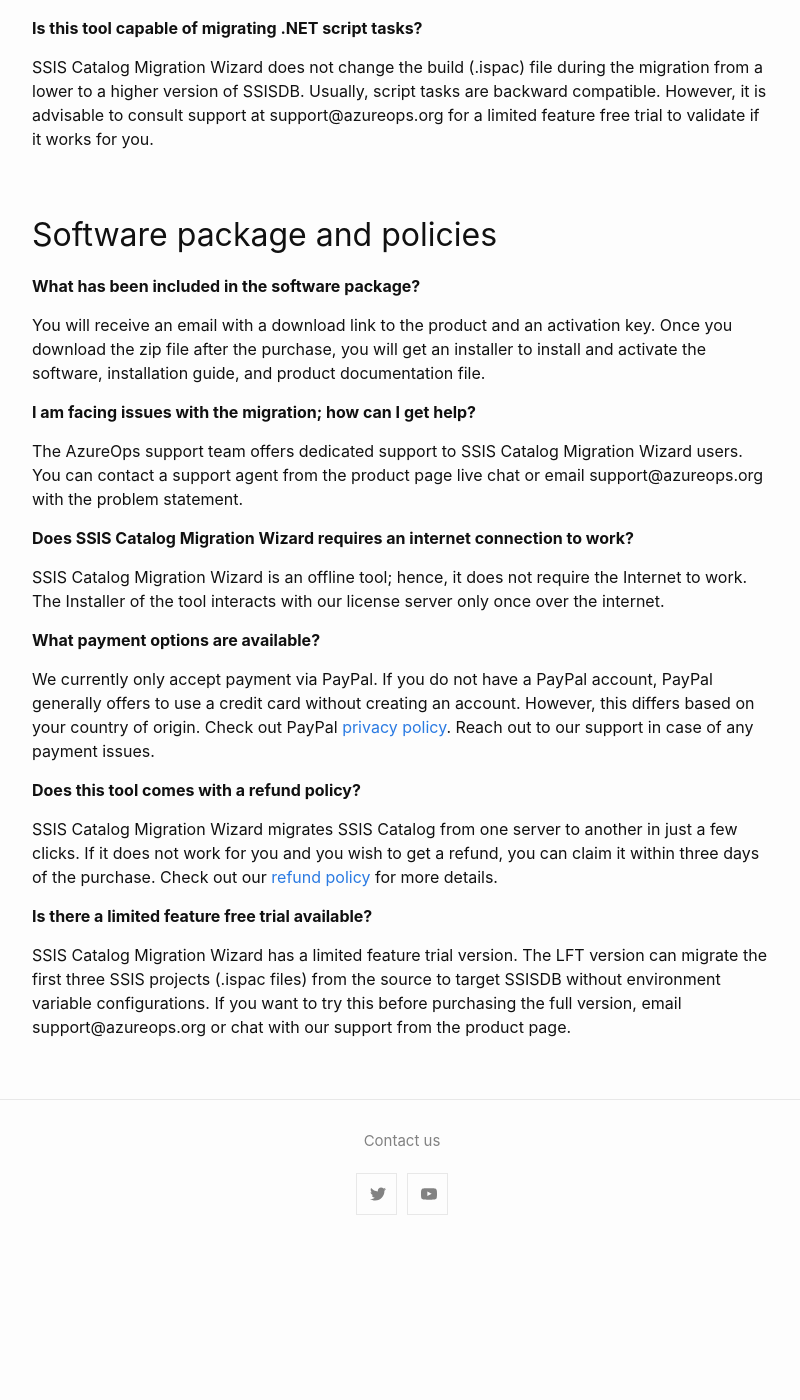
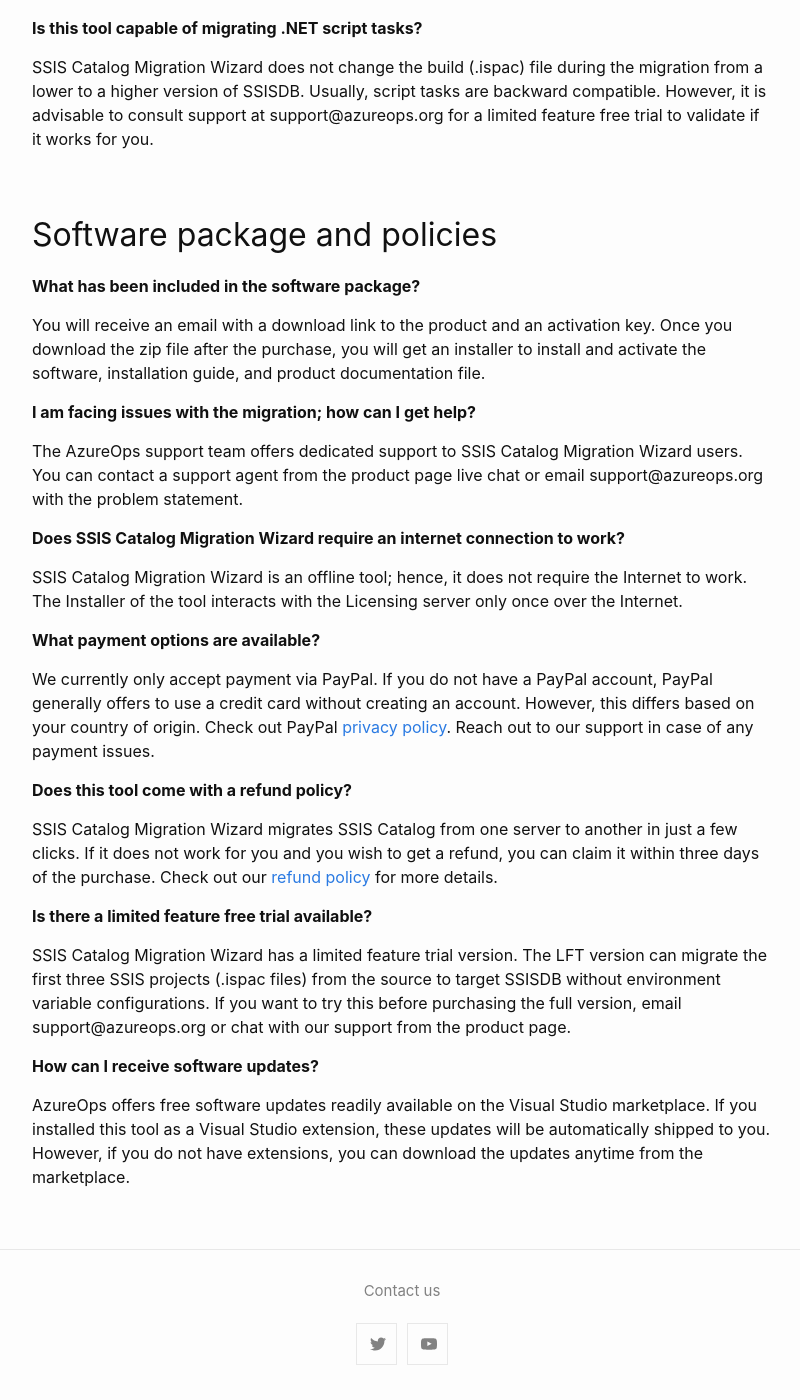
Before and after one commit to kr55/ssiscataloger, a Jekyll site: the page built from faq.md, in a window 1280 px wide and 1400 px high, scrolled down 1913 px. Shown: the whole window, without its empty margins (238-1038 px from the left). Built offline with Jekyll 4.4.1, drawn with Linux system fonts in a browser that asks for light colours; before the commit the page ends 3163 px from its top, so only the background shows below that; some of the changed text lies outside the part shown.

Commit message:
Update faq.md

```diff
--- a/faq.md
+++ b/faq.md
@@ -66,18 +66,22 @@ You will receive an email with a download link to the product and an activation
 
 The AzureOps support team offers dedicated support to SSIS Catalog Migration Wizard users. You can contact a support agent from the product page live chat or email support@azureops.org with the problem statement.
 
-**Does SSIS Catalog Migration Wizard requires an internet connection to work?**
+**Does SSIS Catalog Migration Wizard require an internet connection to work?**
 
-SSIS Catalog Migration Wizard is an offline tool; hence, it does not require the Internet to work. The Installer of the tool interacts with our license server only once over the internet.
+SSIS Catalog Migration Wizard is an offline tool; hence, it does not require the Internet to work. The Installer of the tool interacts with the Licensing server only once over the Internet.
 
 **What payment options are available?**
 
 We currently only accept payment via PayPal. If you do not have a PayPal account, PayPal generally offers to use a credit card without creating an account. However, this differs based on your country of origin. Check out PayPal [privacy policy](https://azureops.org/privacy-policy/). Reach out to our support in case of any payment issues.
 
-**Does this tool comes with a refund policy?**
+**Does this tool come with a refund policy?**
 
 SSIS Catalog Migration Wizard migrates SSIS Catalog from one server to another in just a few clicks. If it does not work for you and you wish to get a refund, you can claim it within three days of the purchase. Check out our [refund policy](https://azureops.org/refund_returns/) for more details.
 
 **Is there a limited feature free trial available?**
 
 SSIS Catalog Migration Wizard has a limited feature trial version. The LFT version can migrate the first three SSIS projects (.ispac files) from the source to target SSISDB without environment variable configurations. If you want to try this before purchasing the full version, email support@azureops.org or chat with our support from the product page.
+
+**How can I receive software updates?**
+
+AzureOps offers free software updates readily available on the Visual Studio marketplace. If you installed this tool as a Visual Studio extension, these updates will be automatically shipped to you. However, if you do not have extensions, you can download the updates anytime from the marketplace.
```
Also changed, not shown: other parts of faq.md (+1 -1 lines).
